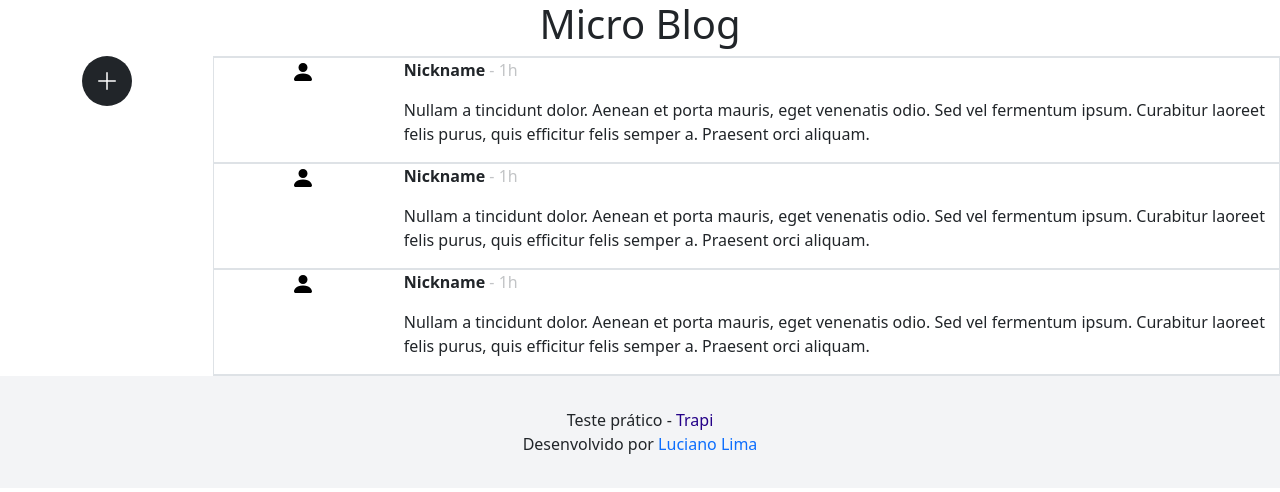
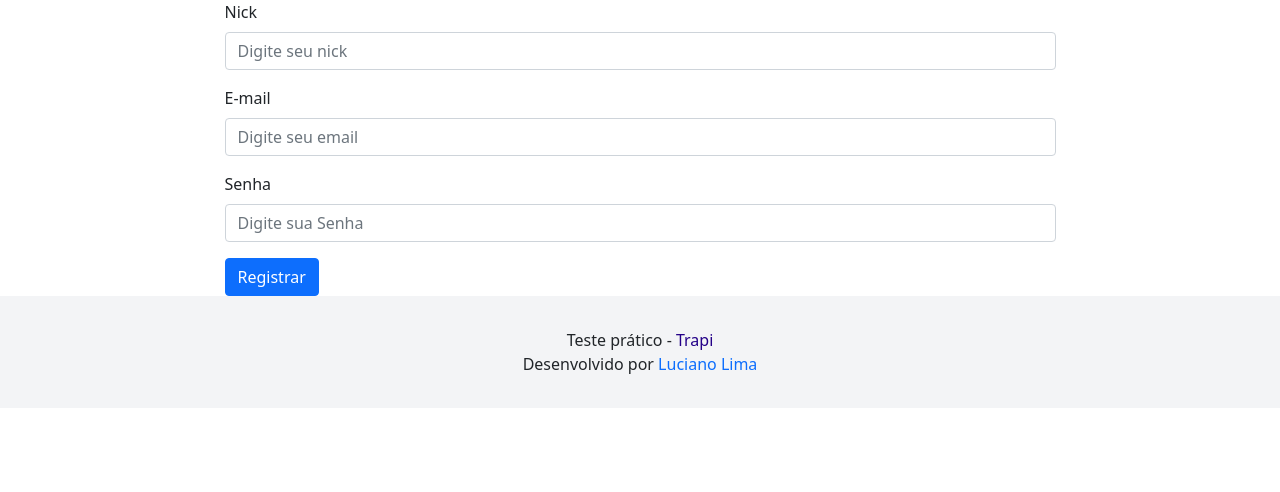
Before and after one commit to lwlima/micro-blog, a React (Create React App) app: page /register in a window 1280 px wide. Shown: the top 492 px of the page. Built offline with nearby package versions, Linux system fonts and the light colour scheme.

Commit message:
Add page Feed and Register

```diff
--- a/package.json
+++ b/package.json
@@ -11,6 +11,7 @@
     "react-bootstrap": "^2.4.0",
     "react-dom": "^18.1.0",
     "react-icons": "^4.3.1",
+    "react-router-dom": "^6.3.0",
     "react-scripts": "5.0.1",
     "web-vitals": "^2.1.4"
   },
--- a/src/App.js
+++ b/src/App.js
@@ -1,41 +1,28 @@
 import './App.css';
 import 'bootstrap/dist/css/bootstrap.min.css';
-import { BsPlusLg } from "react-icons/bs";
-import { IconContext } from "react-icons";
-import { useState } from 'react';
-import NewPostModal from './components/layout/NewPostModal'
-import Footer from './components/layout/Footer'
-import Post from './components/layout/Post'
+
+import Footer from './components/layout/Footer';
+
+import Feed from './components/pages/Feed';
+import Login from './components/pages/Login';
+import Register from './components/pages/Register';
+
+import { BrowserRouter, Routes, Route } from 'react-router-dom';
+
 
 function App() {
-  const [modalShow, setModalShow] = useState(false);
 
   return (
     <div>
-      <NewPostModal show={modalShow} onHide={() => setModalShow(false)} />
+      <BrowserRouter>
+        <Routes>
+          <Route exact path="/" element={<Feed />} />
+          <Route path="/register" element={<Register />} />
+          <Route path="/login" element={<Login />} />
+        </Routes>
+      </BrowserRouter>
 
-      <h1 className="text-center">Micro Blog</h1>
-      <div className="container-fluid">
-        <div className="row">
-          <div id="person" className="col-2">
-            <div id="new-post" onClick={() => setModalShow(true)} className="rounded-circle bg-dark text-center mx-auto">
-              <IconContext.Provider value={{ color: "white", className: "new-post", size: "1.5em", title: "New post" }}>
-                <BsPlusLg />
-              </IconContext.Provider>
-            </div>
-          </div>
-          <div id="content" className="col-10">
-            <div className="row border">
-              <div className="col-12">
-                <Post />
-                <Post />
-                <Post />
-              </div>
-            </div>
-          </div>
-        </div>
-      </div>
-    <Footer />
+      <Footer />
     </div>
   );
 }
--- /dev/null
+++ b/src/components/pages/Feed.js
@@ -0,0 +1,39 @@
+import Post from './../layout/Post';
+import { useState } from 'react';
+import { BsPlusLg } from "react-icons/bs";
+import { IconContext } from "react-icons";
+import NewPostModal from './../layout/NewPostModal';
+
+
+let Feed = () => {
+  const [modalShow, setModalShow] = useState(false);
+
+  return (
+    <section id="feed">
+      <NewPostModal show={modalShow} onHide={() => setModalShow(false)} />
+      <h1 className="text-center">Micro Blog</h1>
+      <div className="container-fluid">
+        <div className="row">
+          <div id="person" className="col-2">
+            <div id="new-post" onClick={() => setModalShow(true)} className="rounded-circle bg-dark text-center mx-auto">
+              <IconContext.Provider value={{ color: "white", className: "new-post", size: "1.5em", title: "New post" }}>
+                <BsPlusLg />
+              </IconContext.Provider>
+            </div>
+          </div>
+          <div id="content" className="col-10">
+            <div className="row border">
+              <div className="col-12">
+                <Post />
+                <Post />
+                <Post />
+              </div>
+            </div>
+          </div>
+        </div>
+      </div>
+    </section>
+  )
+}
+
+export default Feed;
--- /dev/null
+++ b/src/components/pages/Login.js
@@ -0,0 +1,9 @@
+let Login = () => {
+  return(
+    <div>
+
+    </div>
+  )
+}
+
+export default Login;
--- /dev/null
+++ b/src/components/pages/Register.js
@@ -0,0 +1,36 @@
+import { Container, Row, Col, Form, Button } from "react-bootstrap";
+
+let Register = () => {
+  return (
+    <section id="register">
+      <Container>
+        <Row>
+          <Col xs={9} className="mx-auto">
+            <Form>
+              <Form.Group className="mb-3" controlId="nick">
+                <Form.Label>Nick</Form.Label>
+                <Form.Control type="text" placeholder="Digite seu nick" />
+              </Form.Group>
+
+              <Form.Group className="mb-3" controlId="email">
+                <Form.Label>E-mail</Form.Label>
+                <Form.Control type="email" placeholder="Digite seu email" />
+              </Form.Group>
+
+              <Form.Group className="mb-3" controlId="password">
+                <Form.Label>Senha</Form.Label>
+                <Form.Control type="password" placeholder="Digite sua Senha" />
+              </Form.Group>
+
+              <Button variant="primary" type="submit">
+                Registrar
+              </Button>
+            </Form>
+          </Col>
+        </Row>
+      </Container>
+    </section>
+  );
+}
+
+export default Register;
```
Also changed, not shown: 1 other file (tests, documents, lock files or other folders).
